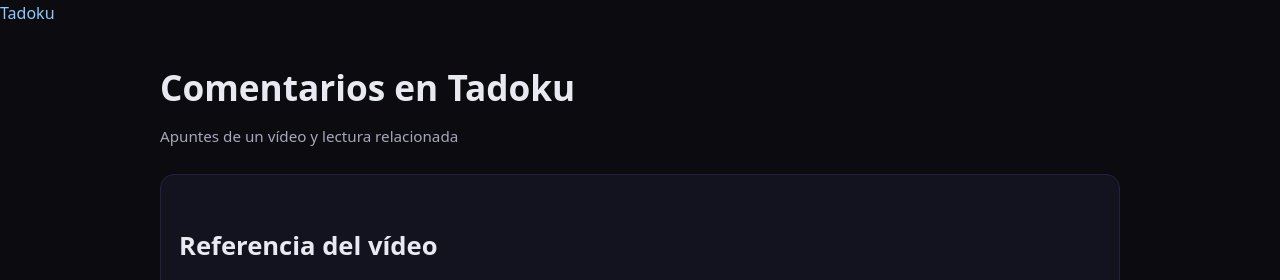
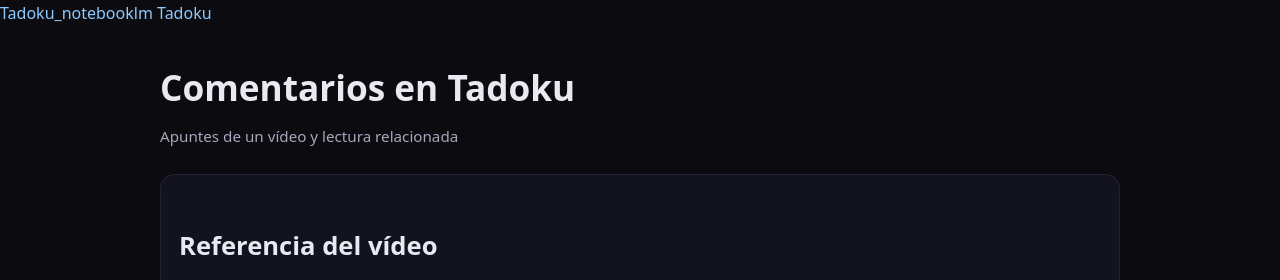
Before and after one commit to Yuta-chan/netlify, a plain HTML site: page index.html in a window 1280 px wide. Shown: the top 280 px of the page. Drawn offline with Linux system fonts and the light colour scheme.

Commit message:
Update index.html

```diff
--- a/index.html
+++ b/index.html
@@ -7,7 +7,8 @@
   <meta name="description" content="Notas sobre tadoku, extensive vs intensive reading, Beniko Mason y Stephen Krashen.">
   <link rel="stylesheet" href="css/site.css">
 </head>
-<a href="/tadoku_notebooklm.html">Tadoku</a>
+<a href="/tadoku_notebooklm.html">Tadoku_notebooklm</a>
+<a href="/tadoku.html">Tadoku</a>
 <body>
   <div class="wrap">
     <header>
```
